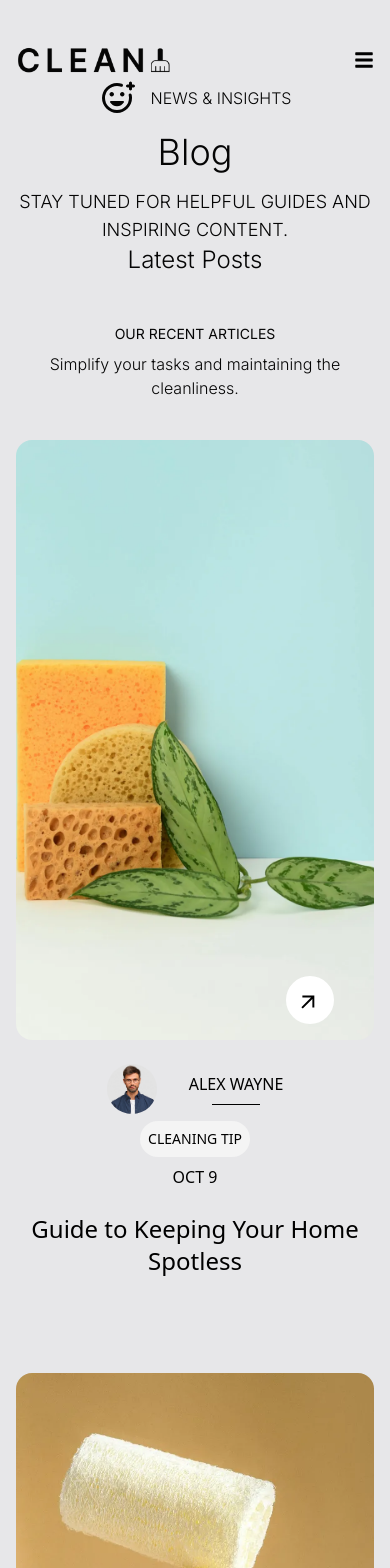
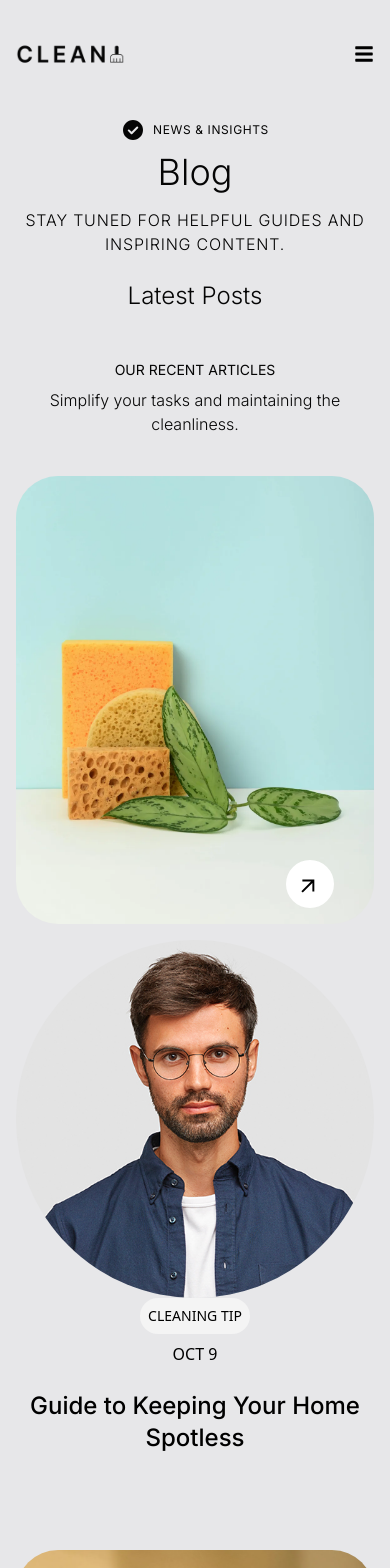
Before and after one commit to Yagya-Adh/clean, a Next.js app: page /blog in a window 390 px wide. Shown: the top 1568 px of the page. Built offline with nearby package versions, Linux system fonts and the light colour scheme.

Commit message:
push my home page responsive part one

```diff
--- a/app/components/banner/CustomHeader.tsx
+++ b/app/components/banner/CustomHeader.tsx
@@ -1,5 +1,6 @@
 import Image from "next/image";
 import PillButton from "../button/PillButton";
+import { CheckedIcon } from "@/app/icons";
 
 interface IcustomHeader {
   title: string;
@@ -26,19 +27,19 @@ const CustomHeader = ({
   variant,
 }: IcustomHeader) =>
   variant === "without-button" ? (
-    <header className="max-w-screen-2xl mx-auto px-4 md:px-10 lg:py-20">
+    <header className="max-w-screen-4xl mx-auto px-4 md:px-10 py-4 lg:py-20">
       <div className="flex flex-col justify-center items-center">
-        <header className="flex flex-row items-center animate-fadeInLeft">
-          <Image src={icon} alt="header_logo_" width={36} height={36} />
-          <h2 className="uppercase text-base ml-4 font-light font-inter text-clean-black-10 ">
+        <div className="flex flex-row items-center animate-fadeInLeft sm:hidden md:flex">
+          <CheckedIcon className="h-7 w-6" />
+          <h2 className="uppercase text-xs sm:text-lg ml-2 tracking-wider font-normal font-inter text-clean-black-10">
             {slug}
           </h2>
-        </header>
+        </div>
         <div className="text-center flex flex-col justify-center items-center">
           <h3
             className={`
               ${fadeAnimation && fadeAnimation}
-                text-4xl lg:text-7xl font-light font-inter text-clean-black-10 py-4`}
+            text-4xl sm:text-6xl xl:text-8xl py-2 font-light font-inter text-clean-black-10`}
           >
             {title}
           </h3>
@@ -46,10 +47,14 @@ const CustomHeader = ({
             className={`
               text-clean-black-10
               animate-fadeInRight
-              text-lg
-              max-w-60
+              tracking-wider
+              text-base
+              sm:max-w-60
+              md:max-w-96
+              max-w-40
+              font-light
               font-inter
-              font-light
+              py-2
               ${isdescribeCapital ? "uppercase" : ""}
               ${descriptionMaxwidth ? descriptionMaxwidth : "max-w-72"}`}
           >
@@ -71,14 +76,11 @@ const CustomHeader = ({
           }`}
         >
           <Image src={icon} alt="header_logo_" width={36} height={36} />
-          <h2 className="font-mono uppercase text-sm ml-4 text-clean-black-10">
-            {slug}
-          </h2>
+          <h2 className=" font-light font-inter text-clean-black-10">{slug}</h2>
         </header>
         <div
-          className={`p-4 text-center flex flex-col justify-center items-center ${
-            fadeAnimation ? fadeAnimation : ""
-          }`}
+          className={`p-4 text-center flex flex-col justify-center items-center
+            ${fadeAnimation ? fadeAnimation : ""}`}
         >
           <h3 className="text-5xl lg:text-8xl font-light font-inter text-clean-black-10 py-4">
             {title}
--- a/app/components/banner/MainHeroBanner.tsx
+++ b/app/components/banner/MainHeroBanner.tsx
@@ -3,7 +3,7 @@ import { SprayIcon } from "@/app/icons";
 const MainHeroBanner = () => {
   return (
     <section className="max-w-screen-4xl mx-auto px-4 md:px-10 lg:px-20 py-4">
-      <div className="rounded-4xl bg-hero-main bg-no-repeat bg-cover p-10 sm:px-24 md:px-4 lg:py-80   w-full flex flex-col justify-center">
+      <div className="rounded-4xl bg-hero-main bg-no-repeat bg-cover p-10 sm:px-24 md:px-4 lg:py-80 max-w-full flex flex-col justify-center">
         <div className="relative lg:-top-72 left-0 flex flex-col justify-center items-center text-center font-inter z-10 border border-white/15 backdrop:blur-3xl rounded-3xl p-10 md:p-4 md:w-1/2 mx-auto bg-white/15 backdrop-blur-2xl">
           <div className="flex flex-row justify-center items-center mb-4 w-full">
             <SprayIcon className="w-8 h-10" />
@@ -11,7 +11,7 @@ const MainHeroBanner = () => {
               Go-to Cleaners
             </h3>
           </div>
-          <h1 className="font-inter font-light text-3xl sm:text-4xl md:text-8xl py-6 uppercase animate-flipTopDownIn">
+          <h1 className="font-inter font-light text-3xl sm:text-4xl md:text-7xl xl:text-8xl py-6 uppercase animate-flipTopDownIn">
             Expert <br />
             <span className="font-thin italic">Cleaning</span>
           </h1>
--- a/app/components/card/CardHeroBlock.tsx
+++ b/app/components/card/CardHeroBlock.tsx
@@ -28,9 +28,9 @@ const CardHeroBlock = ({
 }: IcardheroProps) => {
   return (
     <section className="max-w-screen-xl mx-auto py-4 px-6 lg:px-10 lg:my-10">
-      <div className="flex flex-col justify-center items-center md:flex-row md:justify-between">
+      <div className="flex flex-col justify-center items-center xl:flex-row md:justify-between">
         <div className={`${textOrder}`}>
-          <div className="flex flex-col justify-center md:justify-normal md:flex-row items-center">
+          <div className="flex flex-col justify-center lg:justify-normal lg:flex-row items-center py-4">
             <Image
               src={iconPath}
               alt="Cleaning spray icon"
--- a/app/components/card/ImageCardGroup.tsx
+++ b/app/components/card/ImageCardGroup.tsx
@@ -37,8 +37,8 @@ const data: IblogData[] = blogData;
 
 const ImageCardGroup = () => {
   return (
-    <section className="max-w-screen-2xl mx-auto px-4 lg:px-10">
-      <div className="grid grid-cols-1 md:grid-cols-2 gap-4 md:gap-10">
+    <section className="max-w-screen-2xl mx-auto px-4 sm:px-20 xl:px-10">
+      <div className="grid grid-cols-1 xl:grid-cols-2 gap-4 lg:gap-10">
         {data?.slice(0, 4).map((list) => (
           <Link
             className="
@@ -53,13 +53,13 @@ const ImageCardGroup = () => {
             key={list.id}
             href={`/blog/${list.id}`}
           >
-            <div className="relative w-full h-[600px]">
+            <div className="relative h-full w-full">
               <Image
                 src={list.cardImage}
                 alt="card_image_"
                 width={800}
                 height={800}
-                className="object-center w-full h-full object-cover rounded-2xl"
+                className="object-center object-cover rounded-3xl h-full w-auto sm:w-full sm:h-full lg:h-[800px] lg:w-[800px]:"
               />
               <div className="absolute bottom-4 right-10">
                 <ArrowBadge />
@@ -69,7 +69,7 @@ const ImageCardGroup = () => {
               className="
               flex
               flex-col
-              md:flex-row
+              sm:flex-row
               justify-center
               sm:justify-between
               items-center
@@ -98,7 +98,7 @@ const ImageCardGroup = () => {
                   alt="card_image_"
                   width={50}
                   height={50}
-                  className="object-center object-cover rounded-full"
+                  className="object-center object-cover rounded-full h-auto w-auto"
                 />
                 <h2
                   className="
@@ -118,9 +118,14 @@ const ImageCardGroup = () => {
             </div>
             <h4
               className="
-              font-thin
+              font-inter
+              font-medium
+              sm:font-normal
+              md:font-medium
+              lg:font-light
               text-2xl
-              md:text-4xl
+              sm:text-4xl
+              lg:text-6xl
               order-3
               md:-order-none
               text-center
--- a/app/components/card/RequestAFreeQuote.tsx
+++ b/app/components/card/RequestAFreeQuote.tsx
@@ -16,11 +16,11 @@ const RequestAFreeQuote = () => {
           p-7
           "
         >
-          <h4 className="text-4xl lg:text-7xl max-w-60 md:max-w-screen-xl text-center text-clean-black-10 font-inter py-4 lg:py-10">
+          <h4 className="text-4xl sm:text-5xl xl:text-8xl max-w-60 md:max-w-screen-xl text-center text-clean-black-10 font-inter py-4 lg:py-10">
             <span className="font-light">Request A </span>
             <span className="font-inter font-thin italic"> Free Quote</span>
           </h4>
-          <p className="max-w-60 md:max-w-sm text-center tracking-wider font-light text-clean-black-10 font-inter">
+          <p className="max-w-60 md:max-w-sm text-xs xl:text-xl text-center tracking-wider font-light text-clean-black-10 font-inter">
             Find out how affordable clean can be — Request your free quote
             today!
           </p>
--- a/app/components/footer/Footer.tsx
+++ b/app/components/footer/Footer.tsx
@@ -10,7 +10,7 @@ const Footer = () => {
         <RequestAFreeQuote />
       </div>
       <section className="max-w-screen-3xl px-4 lg:px-10 mx-auto">
-        <div className="grid grid-cols-1 md:grid-cols-2 gap-0 sm:gap-10  h-full py-10 w-full">
+        <div className="grid grid-cols-1 md:grid-cols-2 gap-0 sm:gap-10 h-full py-10 w-full">
           <div>
             <FooterLeft />
           </div>
--- a/app/components/navbar/Navbar.tsx
+++ b/app/components/navbar/Navbar.tsx
@@ -21,24 +21,24 @@ const Navbar = () => {
 
   return (
     <nav>
-      <div className="mx-auto max-w-screen-3xl px-4 pt-10 md:pt-4">
+      <div className="mx-auto max-w-screen-4xl px-4 sm:px-20 pt-10 pb-8">
         <div className="flex items-center justify-between w-full lg:py-10 relative">
           <Link href="/">
             <Image
               src="/assets/logo/cleanlogo.png"
               alt="logo_nav_"
-              height={200}
-              width={200}
-              className="h-8 lg:h-14 min-h-10 w-auto object-cover origin-center"
+              height={180}
+              width={180}
+              className="min-h-5 max-h-14 h-7 sm:h-9 xl:h-auto w-auto object-cover origin-center"
             />
           </Link>
-          <ul className="hidden lg:flex justify-center flex-row items-center p-0">
+          <ul className="hidden xl:flex justify-center flex-row items-center">
             {data?.slice(0, 5).map((list) => (
-              <li key={list.id} className="inset-0 px-4 overflow-hidden group">
+              <li key={list.id} className="inset-0  overflow-hidden group">
                 <div className="translate-y-4 transform group-hover:-translate-y-16 ease-in-out transition-all duration-500">
                   <Link
                     href={list.path}
-                    className="text-xl uppercase font-inter font-light text-clean-black-10"
+                    className="h-8 text-sm md:text-xl px-2 md:px-4 uppercase font-inter font-light text-clean-black-10"
                   >
                     {list.name}
                   </Link>
@@ -46,7 +46,7 @@ const Navbar = () => {
                 <div className="translate-y-10 transform group-hover:-translate-y-4 ease-in-out transition-all duration-500">
                   <Link
                     href={list.path}
-                    className="text-xl uppercase font-inter font-light text-clean-black-10"
+                    className="h-8 text-sm md:text-xl px-2 md:px-4 uppercase font-inter font-light text-clean-black-10"
                   >
                     {list.name}
                   </Link>
@@ -54,7 +54,7 @@ const Navbar = () => {
               </li>
             ))}
           </ul>
-          <button className="lg:hidden" onClick={handleNavBarToggle}>
+          <button className="xl:hidden" onClick={handleNavBarToggle}>
             <FaBars className="h-5 w-5 md:h-7 md:w-7" />
           </button>
         </div>
```
Also changed, not shown: app/components/footer/FooterRight.tsx (+4 -4 lines).
